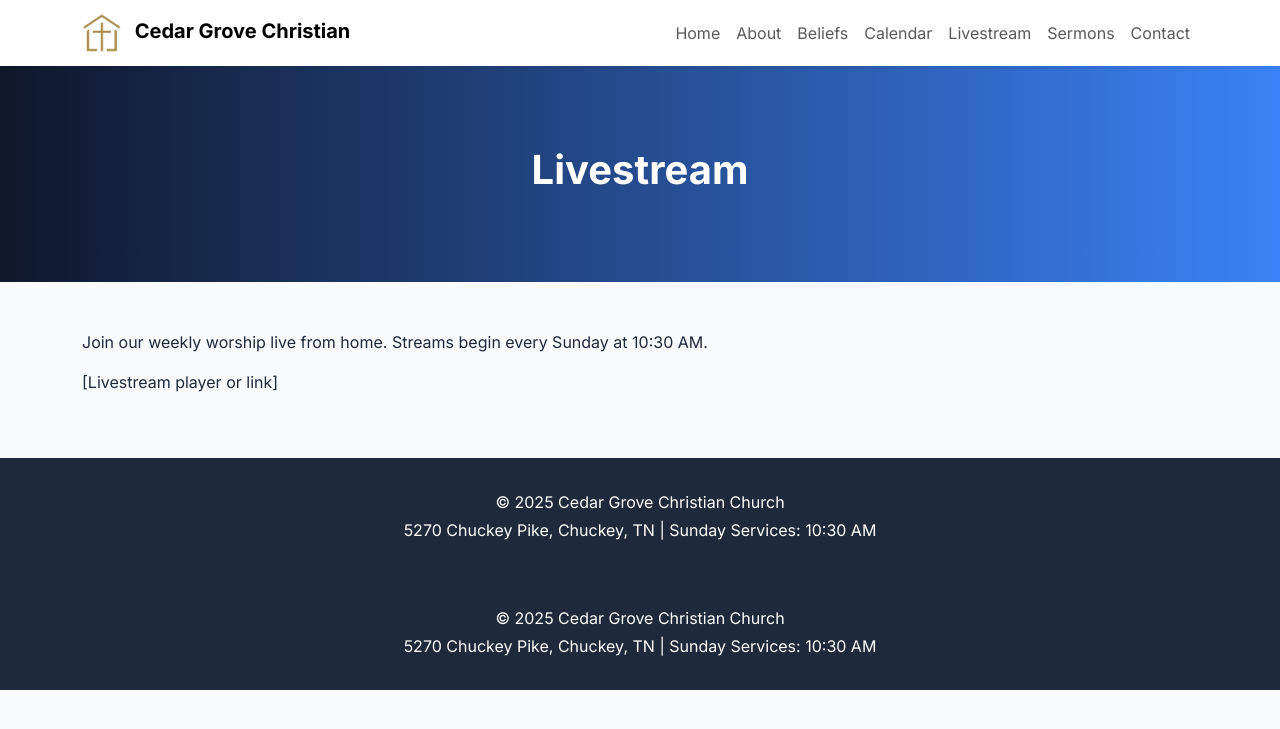
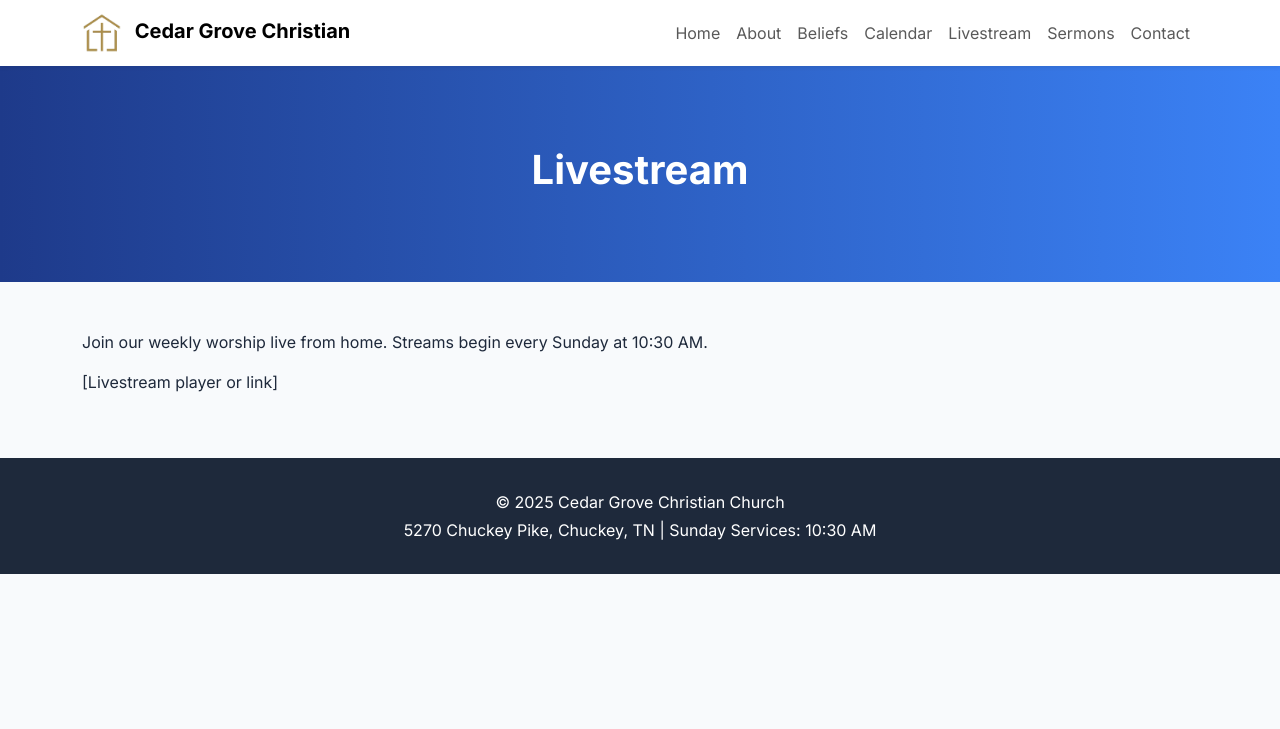
Before and after one commit to Waffles-Websites/waffles-websites.github.io, a Jekyll site: the page built from livestreams/index.html, in a window 1280 px wide. Shown: the top 729 px of the page. Built offline with Jekyll 4.4.1, drawn with Linux system fonts in a browser that asks for light colours.

Commit message:
Update index.html

```diff
--- a/livestreams/index.html
+++ b/livestreams/index.html
@@ -2,25 +2,6 @@
 layout: default
 title: Livestreams
 ---
-
-<!DOCTYPE html>
-<html lang="en">
-<head>
-  <meta charset="UTF-8">
-  <meta name="viewport" content="width=device-width, initial-scale=1.0">
-  <title>Livestream - Cedar Grove Christian</title>
-  <link href="https://cdn.jsdelivr.net/npm/bootstrap@5.3.3/dist/css/bootstrap.min.css" rel="stylesheet">
-  <link href="https://cdn.jsdelivr.net/npm/bootstrap-icons@1.11.3/font/bootstrap-icons.min.css" rel="stylesheet">
-  <link href="https://fonts.googleapis.com/css2?family=Inter:wght@400;600;700&display=swap" rel="stylesheet">
-  <style>
-    body { font-family: 'Inter', sans-serif; background-color: #f8fafc; color: #1e293b; }
-    .page-header { background: linear-gradient(to right, #0f172a, #3b82f6); color: white; padding: 80px 20px; text-align: center; }
-    .page-header h1 { font-size: 2.5rem; font-weight: 700; }
-    .section-title { font-weight: 600; margin-bottom: 1rem; }
-    footer { background: #1e293b; color: white; padding: 2rem 0; }
-  </style>
-</head>
-<body>
 
 
 
@@ -33,14 +14,3 @@
     <p>Join our weekly worship live from home. Streams begin every Sunday at 10:30 AM.</p><p>[Livestream player or link]</p>
   </div>
 </section>
-
-<footer>
-  <div class="container text-center">
-    <p class="mb-1">&copy; 2025 Cedar Grove Christian Church</p>
-    <p class="mb-0">5270 Chuckey Pike, Chuckey, TN | Sunday Services: 10:30 AM</p>
-  </div>
-</footer>
-
-<script src="https://cdn.jsdelivr.net/npm/bootstrap@5.3.3/dist/js/bootstrap.bundle.min.js"></script>
-</body>
-</html>
```
